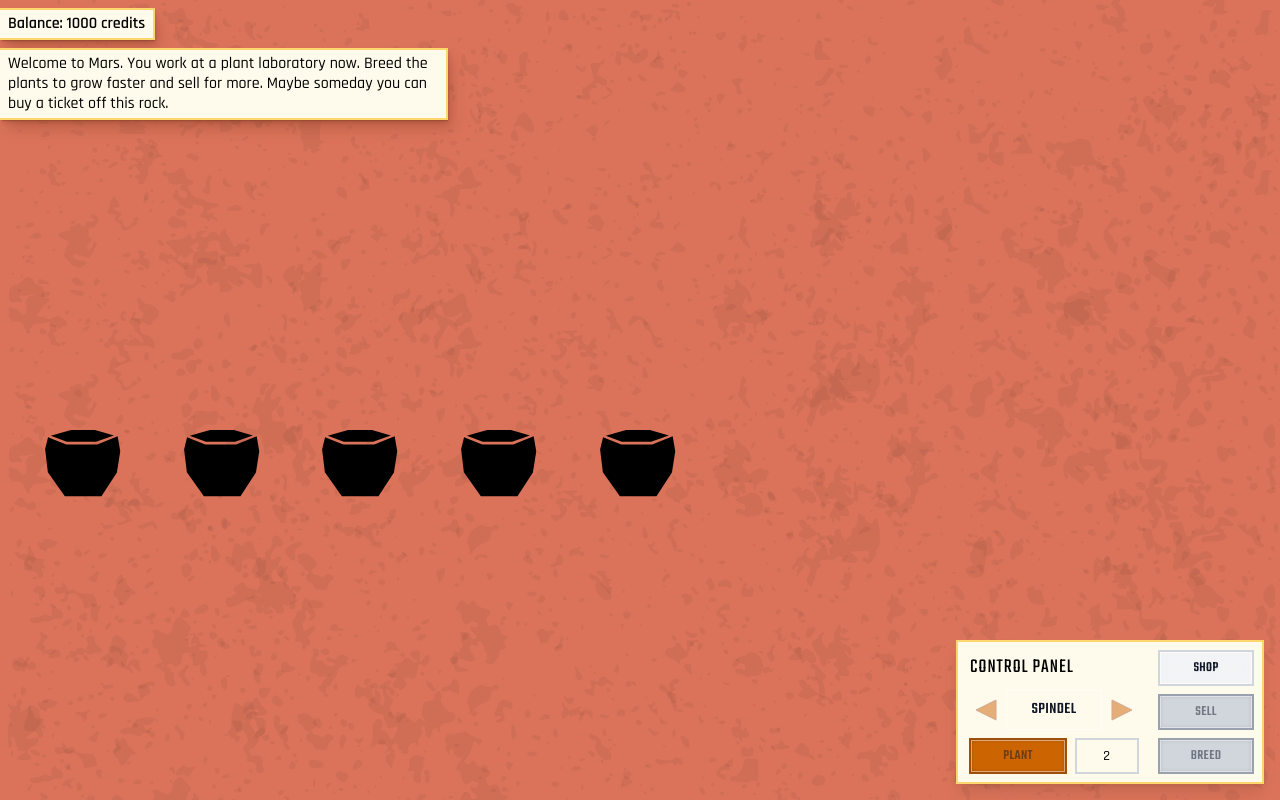
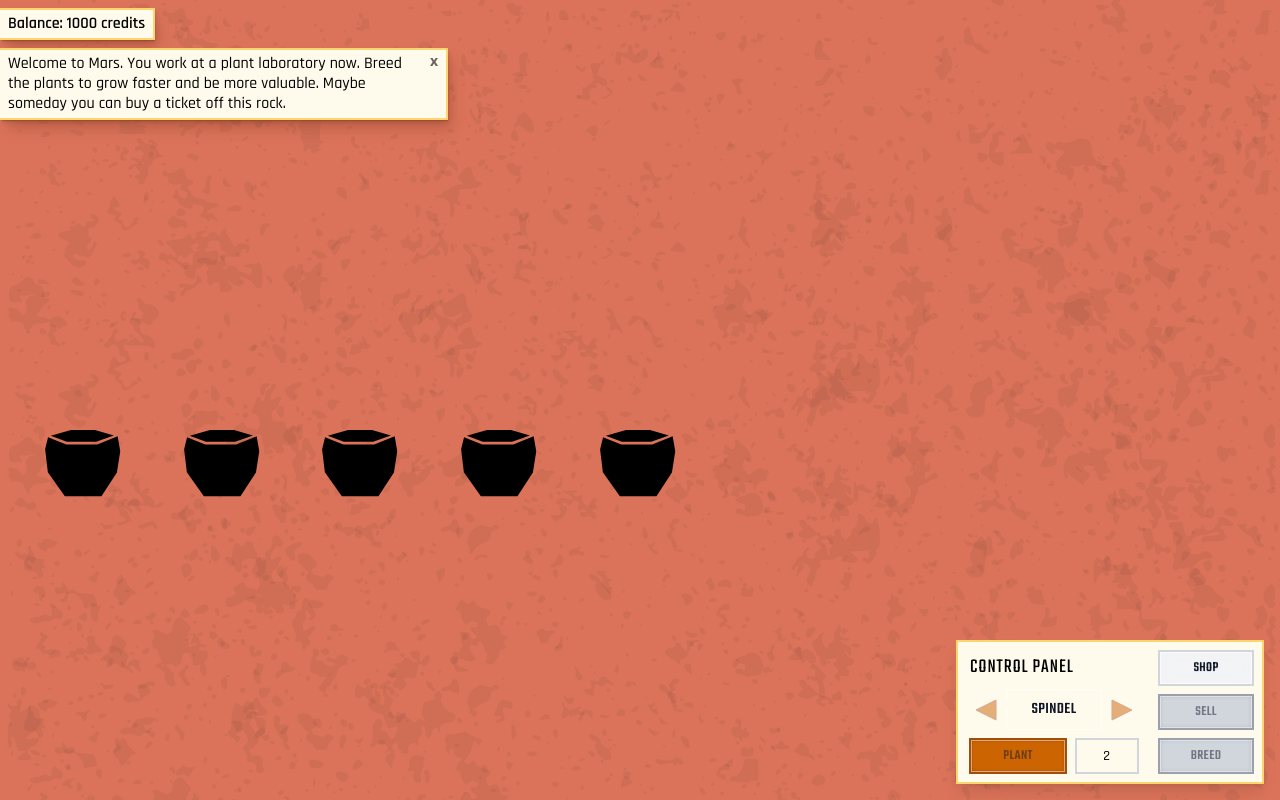
Before and after one commit to BeksOmega/plant-breeding, a Next.js app: page / in a window 1280 px wide. Built offline with nearby package versions, Linux system fonts and the light colour scheme; a web font is replaced by a local one.

Commit message:
feat: add close button to initial welcome message

```diff
--- a/app/components/toast/Toast.tsx
+++ b/app/components/toast/Toast.tsx
@@ -12,6 +12,8 @@ interface ToastProps {
   className?: string;
   /** Disable animation for the toast */
   disableAnimation?: boolean;
+  /** Callback when toast is clicked to close */
+  onClose?: () => void;
 }
 
 /**
@@ -19,19 +21,26 @@ interface ToastProps {
  * Styled to match the ControlPanel with light tangerine background and border.
  */
 const Toast = forwardRef<HTMLDivElement, ToastProps>(
-  ({ children, className, disableAnimation }, ref) => {
+  ({ children, className, disableAnimation, onClose }, ref) => {
     const baseClassName = clsx(
       getSurfaceClassName(),
       "border-l-0",
       "px-2 py-1",
       "overflow-hidden",
       "max-w-[90%] sm:max-w-md md:max-w-md lg:max-w-md",
+      onClose && "cursor-pointer",
       className
     );
 
+    const handleClick = () => {
+      if (onClose) {
+        onClose();
+      }
+    };
+
     if (disableAnimation) {
       return (
-        <div ref={ref} className={baseClassName}>
+        <div ref={ref} className={baseClassName} onClick={handleClick}>
           {children}
         </div>
       );
@@ -53,6 +62,7 @@ const Toast = forwardRef<HTMLDivElement, ToastProps>(
         }}
         transition={{ duration: 0.25, ease: "easeOut" }}
         className={baseClassName}
+        onClick={handleClick}
       >
         {children}
       </motion.div>
--- a/app/components/toast/ToastContainer.tsx
+++ b/app/components/toast/ToastContainer.tsx
@@ -131,7 +131,11 @@ export function ToastProvider({ children }: ToastProviderProps) {
         >
           <AnimatePresence mode="popLayout">
             {toasts.map((toast) => (
-              <Toast key={toast.id} disableAnimation={toast.disableAnimation}>
+              <Toast
+                key={toast.id}
+                disableAnimation={toast.disableAnimation}
+                onClose={() => removeToast(toast.id)}
+              >
                 {toast.content}
               </Toast>
             ))}
--- a/app/page.tsx
+++ b/app/page.tsx
@@ -21,24 +21,36 @@ export default function Home() {
   const [isShopOpen, setIsShopOpen] = useState<boolean>(false);
   const [hasRocketTicket, setHasRocketTicket] = useState<boolean>(false);
   const balanceToastRef = useRef<HTMLDivElement>(null);
-  const { showToast } = useToast();
+  const { showToast, removeToast } = useToast();
 
   // Show introductory toast on first load
   useEffect(() => {
     // const hasSeenIntro = localStorage.getItem("hasSeenIntroToast");
     const hasSeenIntro = false;
     if (!hasSeenIntro) {
-      showToast(
-        <Text>
-          Welcome to Mars. You work at a plant laboratory now. Breed the plants
-          to grow faster and sell for more. Maybe someday you can buy a ticket
-          off this rock.
-        </Text>,
-        8000
+      const welcomeToastId = showToast(
+        <div className="flex items-start justify-between gap-2">
+          <Text>
+            Welcome to Mars. You work at a plant laboratory now. Breed the
+            plants to grow faster and be more valuable. Maybe someday you can
+            buy a ticket off this rock.
+          </Text>
+          <button
+            onClick={(e) => {
+              e.stopPropagation();
+              removeToast(welcomeToastId);
+            }}
+            className="flex-shrink-0 text-sm leading-none font-bold opacity-60 hover:opacity-80 transition-opacity cursor-pointer"
+            aria-label="Close"
+          >
+            x
+          </button>
+        </div>,
+        0 // Don't auto-dismiss
       );
       localStorage.setItem("hasSeenIntroToast", "true");
     }
-  }, [showToast]);
+  }, [showToast, removeToast]);
 
   const [pots, setPots] = useState<PotData[]>([
     { id: 1, isEmpty: true },
```
